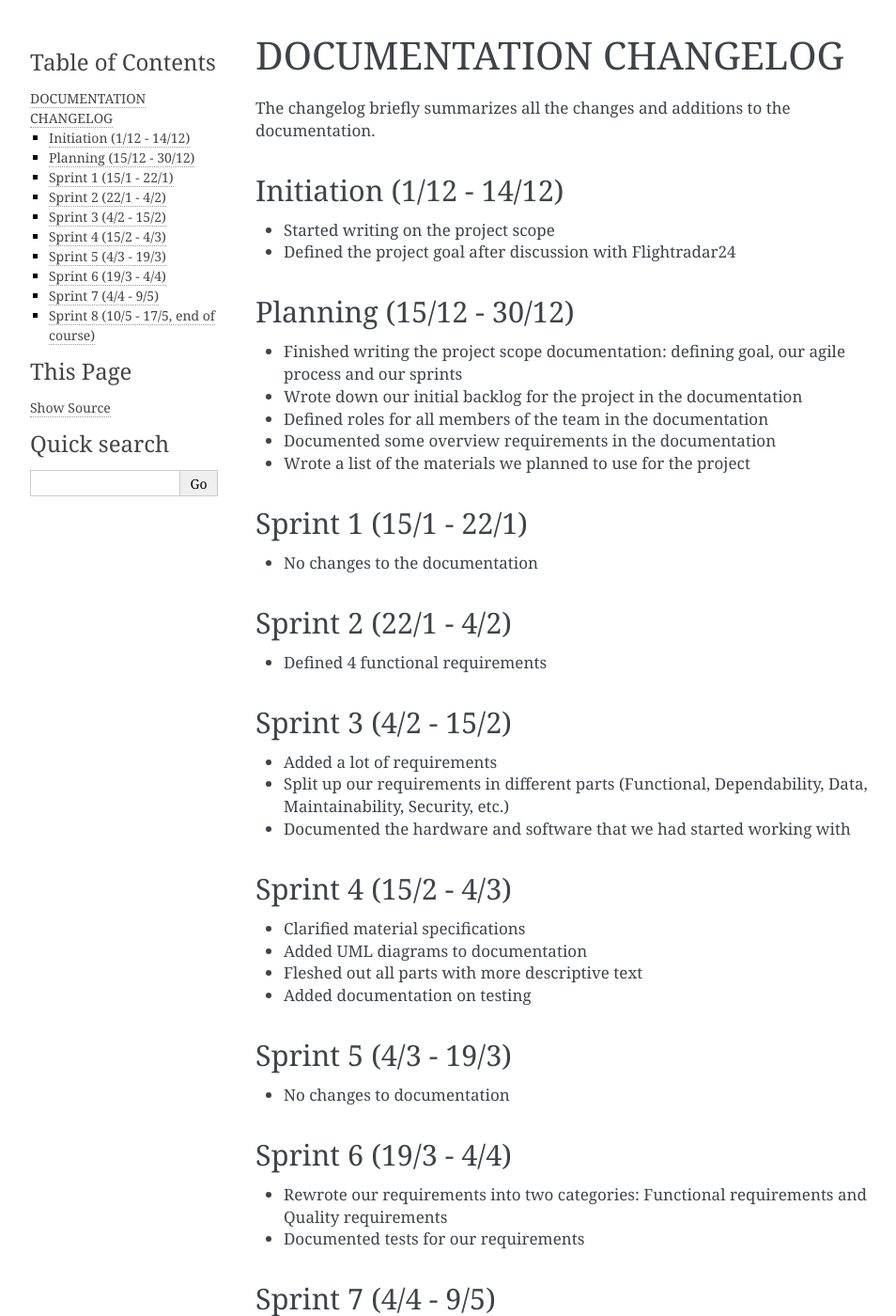
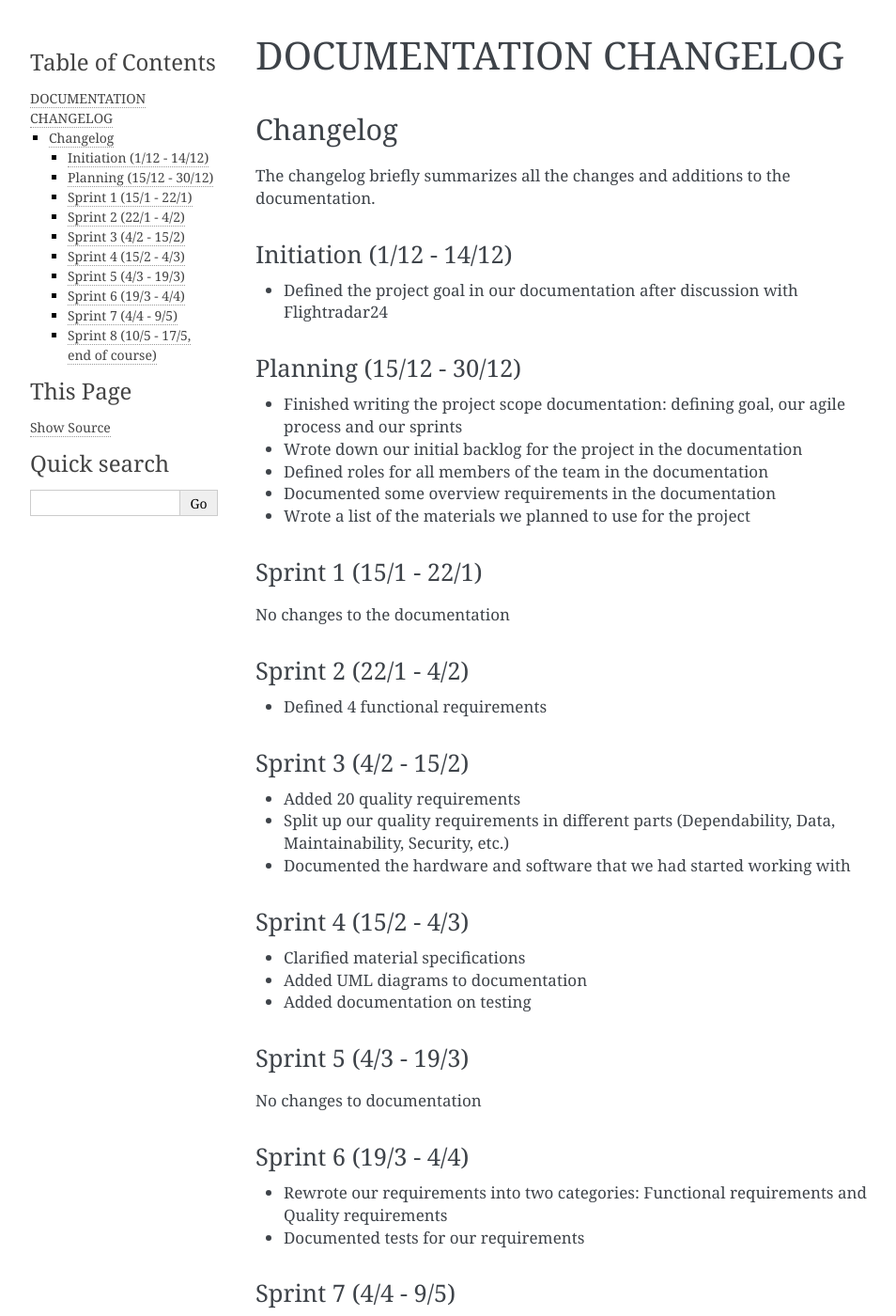
Before and after one commit to aathn/mvk18, a Sphinx documentation site: the page built from docs/source/documentation_changelog.rst, in a window 1280 px wide and 1400 px high. Shown: the whole window at 94% size, without its empty margins (148-1102 px from the left). Built offline with Sphinx 7.4.7, drawn with Linux system fonts in a browser that asks for light colours; formulas are drawn with MathJax 3; some of the changed text lies outside the part shown.

Commit message:
Changes to doc changelog

```diff
--- a/docs/source/documentation_changelog.rst
+++ b/docs/source/documentation_changelog.rst
@@ -1,13 +1,16 @@
 ==============
 DOCUMENTATION CHANGELOG
 ==============
+
+#############
+Changelog
+#############
 
 The changelog briefly summarizes all the changes and additions to the documentation.
 
 Initiation (1/12 - 14/12)
 --------
-- Started writing on the project scope
-- Defined the project goal after discussion with Flightradar24
+- Defined the project goal in our documentation after discussion with Flightradar24
 
 Planning (15/12 - 30/12)
 --------
@@ -20,7 +23,7 @@ Planning (15/12 - 30/12)
 
 Sprint 1 (15/1 - 22/1)
 --------
-- No changes to the documentation
+No changes to the documentation
 
 Sprint 2 (22/1 - 4/2)
 --------
@@ -28,20 +31,19 @@ Sprint 2 (22/1 - 4/2)
 
 Sprint 3 (4/2 - 15/2)
 --------
-- Added a lot of requirements
-- Split up our requirements in different parts (Functional, Dependability, Data, Maintainability, Security, etc.)
+- Added 20 quality requirements
+- Split up our quality requirements in different parts (Dependability, Data, Maintainability, Security, etc.)
 - Documented the hardware and software that we had started working with
 
 Sprint 4 (15/2 - 4/3)
 --------
 - Clarified material specifications
 - Added UML diagrams to documentation
-- Fleshed out all parts with more descriptive text
 - Added documentation on testing
 
 Sprint 5 (4/3 - 19/3)
 --------
-- No changes to documentation
+No changes to documentation
 
 Sprint 6 (19/3 - 4/4)
 --------
```
Also changed, not shown: other parts of docs/source/documentation_changelog.rst (+1 -1 lines).
